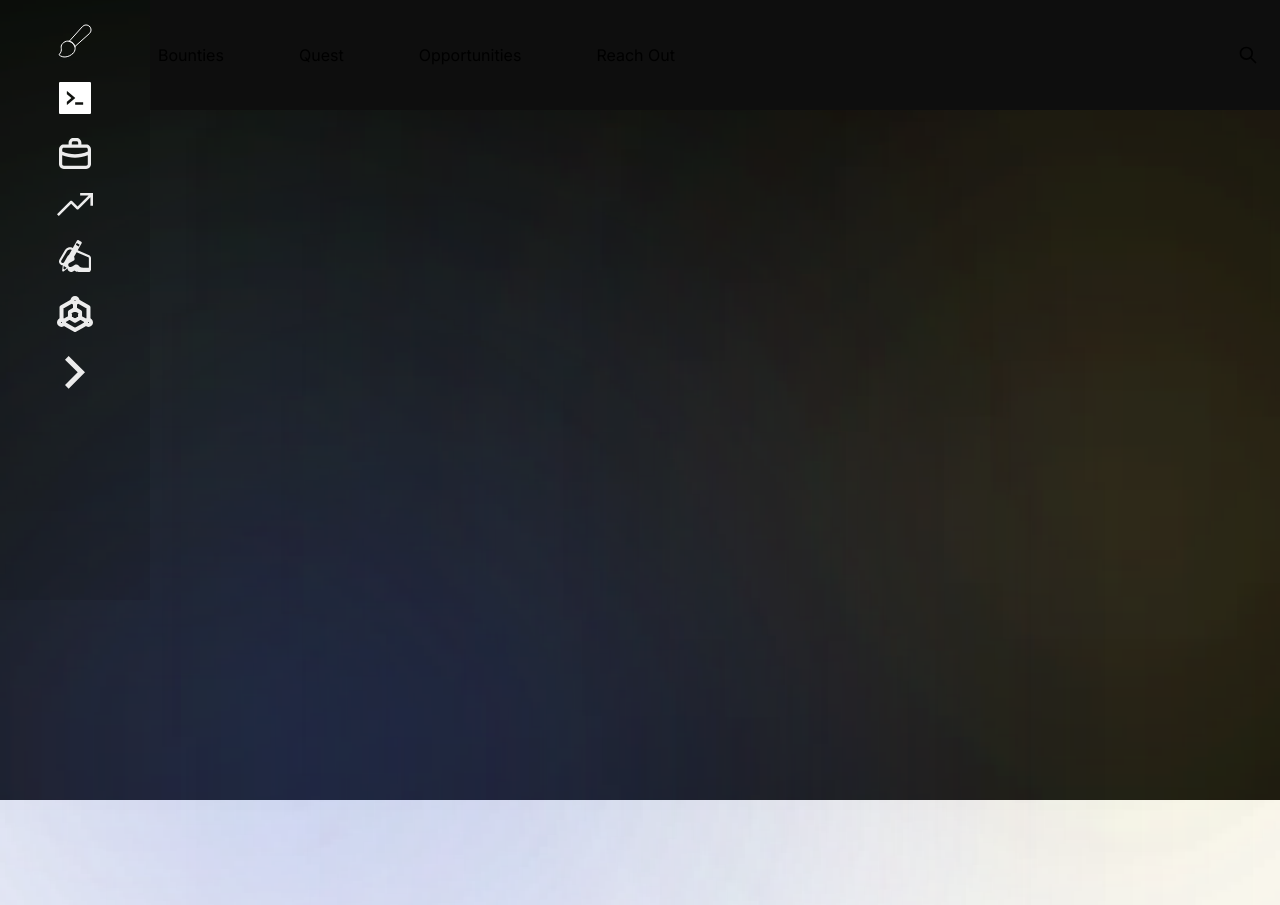
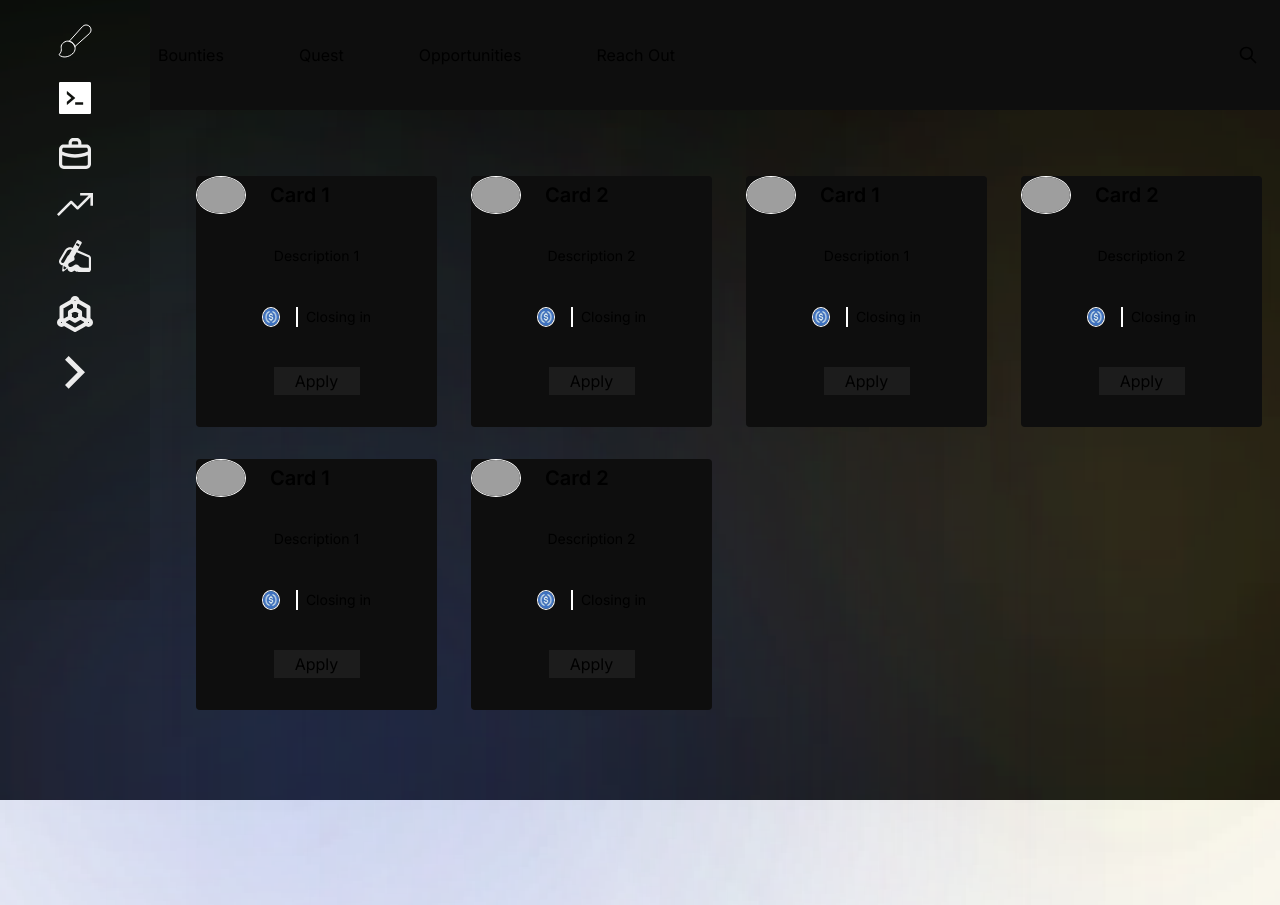
Before and after one commit to kaushikc44/capx, a Next.js app: page /capxclub in a window 1280 px wide. Built offline with nearby package versions, Linux system fonts and the light colour scheme; grey boxes are pictures that could not be loaded.

Commit message:
added the cards to the main page

```diff
--- a/src/app/capxclub/page.jsx
+++ b/src/app/capxclub/page.jsx
@@ -6,22 +6,50 @@ import Card from "@/components/card/Card"
 import Navbar from "@/components/Navbar/Navbar"
 
 export default function CapxClub(){
+
+    const cardData = [
+        { title: "Card 1", description: "Description 1", /* other properties */ },
+        { title: "Card 2", description: "Description 2", /* other properties */ },
+        { title: "Card 1", description: "Description 1", /* other properties */ },
+        { title: "Card 2", description: "Description 2", /* other properties */ },
+        { title: "Card 1", description: "Description 1", /* other properties */ },
+        { title: "Card 2", description: "Description 2", /* other properties */ },
+        // Add more card data objects here
+      ];
+
+
+
+
     return(<>
 
 
-        <div className="relative">
+    <div className="relative">
         {/* Background Wallpaper with z-index: -1 */}
-        <div className="absolute inset-0 z-[-1]">
-            <BackgroundWallpaper />
+        <div className="absolute inset-0 z-0">
+          <BackgroundWallpaper />
         </div>
-        <div className="flex flex-row  z-[1]">
-            <Navbar className=""/>
-            <SideBar/>
+        <div className="flex flex-row relative z-10">
+          <div className="flex flex-row">
+            <Navbar className="" />
+            <SideBar />
+          </div>
+          <div className="flex-grow ml-[180px] mt-[160px]">
+            <div className="flex flex-wrap">
+              {cardData.map((card, index) => (
+                <div key={index} className="w-1/4 p-4">
+                  <Card
+                    title={card.title}
+                    description={card.description}
+                    /* other properties */
+                  />
+                </div>
+              ))}
+            </div>
+          </div>
+        </div>
+      </div>
 
-        </div>
-        {/* Your Card component */}
-        {/* <Card title={"Polygon"} description={"Polygon Chain"} chain={"polygon"} currency={"usdc"} amount={"1700"} EndDate={"7 Days"} /> */}
-    </div>
+
     </>
     )
 }
```
